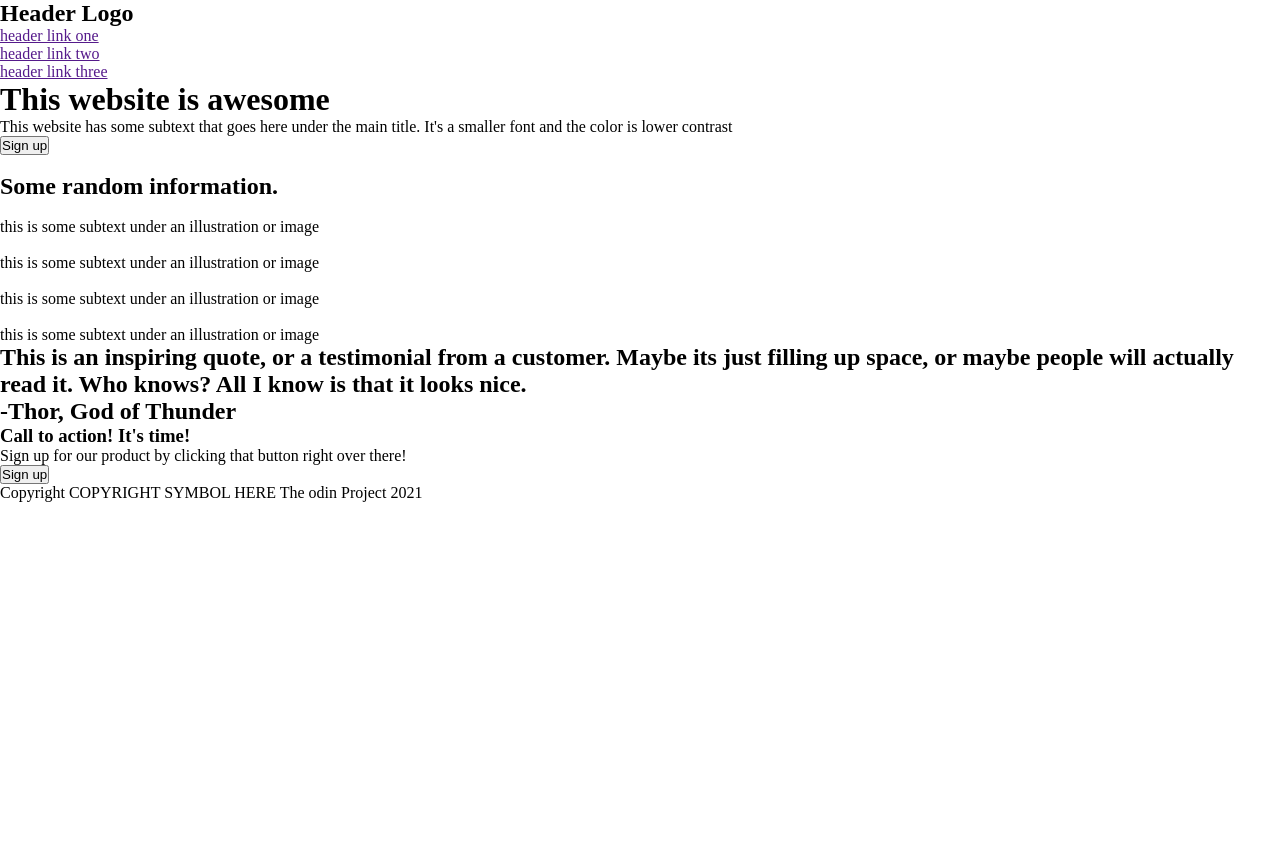
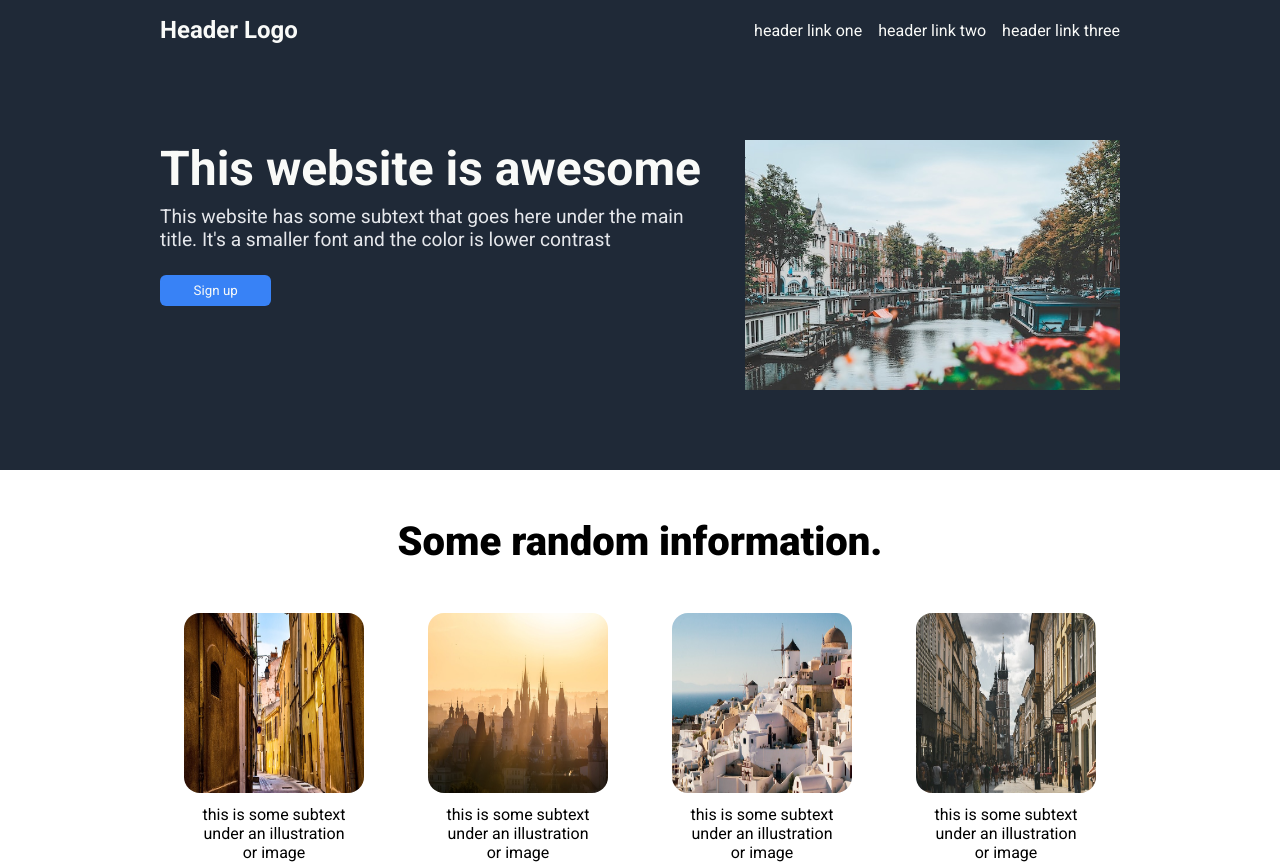
Before and after one commit to ris4rob/odin-landingpage, a plain HTML site: page index.html in a window 1280 px wide. Shown: the top 865 px of the page. Before the commit the page ends 800 px from the top, so only its background shows below. Drawn offline with Linux system fonts and the light colour scheme.

Commit message:
Finish styles.css

```diff
--- a/index.html
+++ b/index.html
@@ -17,7 +17,7 @@
         </ul>
       </nav>
       <div class="showcase">
-        <div class="showcase-text">
+        <div class="showcase-wrapper">
           <h1 class="showcase-header">This website is awesome</h1>
           <p class="showcase-text">
             This website has some subtext that goes here under the main title.
@@ -25,27 +25,43 @@
           </p>
           <button class="showcase-btn">Sign up</button>
         </div>
-        <img src="" alt="" class="showcase-img" />
+        <img src="assets/europeHero.jpeg" alt="" class="showcase-img" />
       </div>
     </header>
     <section class="card-container">
       <h2 class="card-text">Some random information.</h2>
-      <div class="cardwrapper">
+      <div class="card-wrapper">
         <div class="card">
-          <img src="" alt="" />
-          <p>this is some subtext under an illustration or image</p>
+          <img src="assets/eurosquare1.jpeg" alt="" />
+          <p>
+            this is some subtext <br />
+            under an illustration <br />
+            or image
+          </p>
         </div>
         <div class="card">
-          <img src="" alt="" />
-          <p>this is some subtext under an illustration or image</p>
+          <img src="assets/eurosquare2.jpeg" alt="" />
+          <p>
+            this is some subtext <br />
+            under an illustration <br />
+            or image
+          </p>
         </div>
         <div class="card">
-          <img src="" alt="" />
-          <p>this is some subtext under an illustration or image</p>
+          <img src="assets/eurosquare3.jpeg" alt="" />
+          <p>
+            this is some subtext <br />
+            under an illustration <br />
+            or image
+          </p>
         </div>
         <div class="card">
-          <img src="" alt="" />
-          <p>this is some subtext under an illustration or image</p>
+          <img src="assets/eurosquare4.jpeg" alt="" />
+          <p>
+            this is some subtext <br />
+            under an illustration <br />
+            or image
+          </p>
         </div>
       </div>
     </section>
@@ -59,13 +75,17 @@
     </section>
     <section class="call-to-action">
       <div class="call-to-action-wrapper">
-        <h3>Call to action! It's time!</h3>
-        <p>Sign up for our product by clicking that button right over there!</p>
+        <div class="call-to-action-text">
+          <h3>Call to action! It's time!</h3>
+          <p>
+            Sign up for our product by clicking that button right over there!
+          </p>
+        </div>
+        <button>Sign up</button>
       </div>
-      <button>Sign up</button>
     </section>
     <footer>
-      <p>Copyright <span>COPYRIGHT SYMBOL HERE</span> The odin Project 2021</p>
+      <p>Copyright <span>&copy</span> The odin Project 2021</p>
     </footer>
   </body>
 </html>
--- a/styles.css
+++ b/styles.css
@@ -1,5 +1,175 @@
+@import url('https://fonts.googleapis.com/css2?family=Roboto:wght@100;400;500;700;900&display=swap');
+
 * {
           box-sizing: border-box;
           padding: 0px;
           margin: 0px;
+          font-family: 'Roboto', sans-serif;
 }
+
+:root {
+          --primary-color: #1F2937;
+          --secondary-color: #F9FAF8;
+          --accent-color: #3882f6;
+
+}
+
+body {
+          /* padding: 0 10rem; */
+}
+
+/* HEADER */
+
+header {
+          background-color: var(--primary-color);
+          color: var(--secondary-color);
+          padding: 0 10rem;
+}
+
+header h1 {
+          font-size: 1.5rem;
+}
+
+nav {
+          display: flex;
+          justify-content: space-between;
+          padding: 1rem 0;
+}
+
+nav ul{
+          display: flex;
+          flex-direction: row;
+          align-items: center;
+          text-decoration: none;
+          list-style: none;
+          gap: 1rem;
+}
+
+nav ul li a{
+          color: var(--secondary-color);
+          text-decoration: none;
+}
+
+/* SHOWCASE */
+
+.showcase {
+          display: flex;
+          padding: 5rem 0;
+}
+
+.showcase img {
+          width: 650px;
+          height: 250px;
+}
+
+.showcase-wrapper {
+          padding: 0 2rem 0 0;
+}
+
+.showcase-header {
+          font-size: 3rem;
+          font-weight: bold;
+}
+
+.showcase-text {
+          font-size: 1.2rem;
+          color: #E5E7EB;
+          margin: .5rem 0;
+}
+
+.showcase-btn {
+          margin-top: 1rem;
+          padding: .5rem 2.1rem;
+          border-radius: 6px;
+          border-style: none;
+          background-color: var(--accent-color);
+          color: var(--secondary-color)
+}
+
+/* CARD SECTION */
+
+.card-container {
+          margin: 0 10rem;
+          text-align: center;
+          margin-bottom: 5rem;
+}
+
+.card-text {
+          margin: 3rem 0;
+          font-size: 2.5rem;
+          font-weight: 900;
+}
+
+.card-wrapper {
+          display: flex;
+          gap: 2rem;
+          justify-content: center;
+
+}
+
+.card {
+          padding: 0 1rem;
+}
+
+.card img {
+          width: 180px;
+          height: 180px;
+          border-radius: 1rem;
+}
+
+.card p {
+          margin-top: .5rem;
+}
+
+/* QUOTE SECTION */
+
+.quote {
+          padding: 6rem 10rem;
+          background-color: #E5E7EB;
+
+}
+
+.quote h2 {
+          font-size: 2.2rem;
+          font-style: italic;
+          font-weight: lighter;
+          display: flex;
+          flex-direction: column;
+}
+
+.quote span {
+          font-weight: bold;
+          font-style: normal;
+          align-self: end;
+          margin-top: 1rem;
+}
+
+/* CALL TO ACTION */
+
+.call-to-action-wrapper {
+          background-color: var(--accent-color);
+          margin: 6rem;
+          padding: 3rem 9rem;
+          border-radius: .5rem;
+          color: var(--secondary-color);
+          display: flex;
+          justify-content: space-between;
+}
+
+.call-to-action-wrapper button {
+          padding: .5rem 2.5rem;
+          border-radius: .5rem;
+          border: 2px solid var(--secondary-color);
+          background-color: transparent;
+          color: var(--secondary-color);
+          font-weight: 600;
+}
+
+/* FOOTER */
+
+footer {
+          background-color: var(--primary-color);
+          color: var(--secondary-color);
+          padding: 3rem;
+          text-align: center;
+}
```
Also changed, not shown: assets/europeHero.jpeg (added), assets/eurosquare1.jpeg (added), assets/eurosquare2.jpeg (added), assets/eurosquare3.jpeg (added), assets/eurosquare4.jpeg (added).
